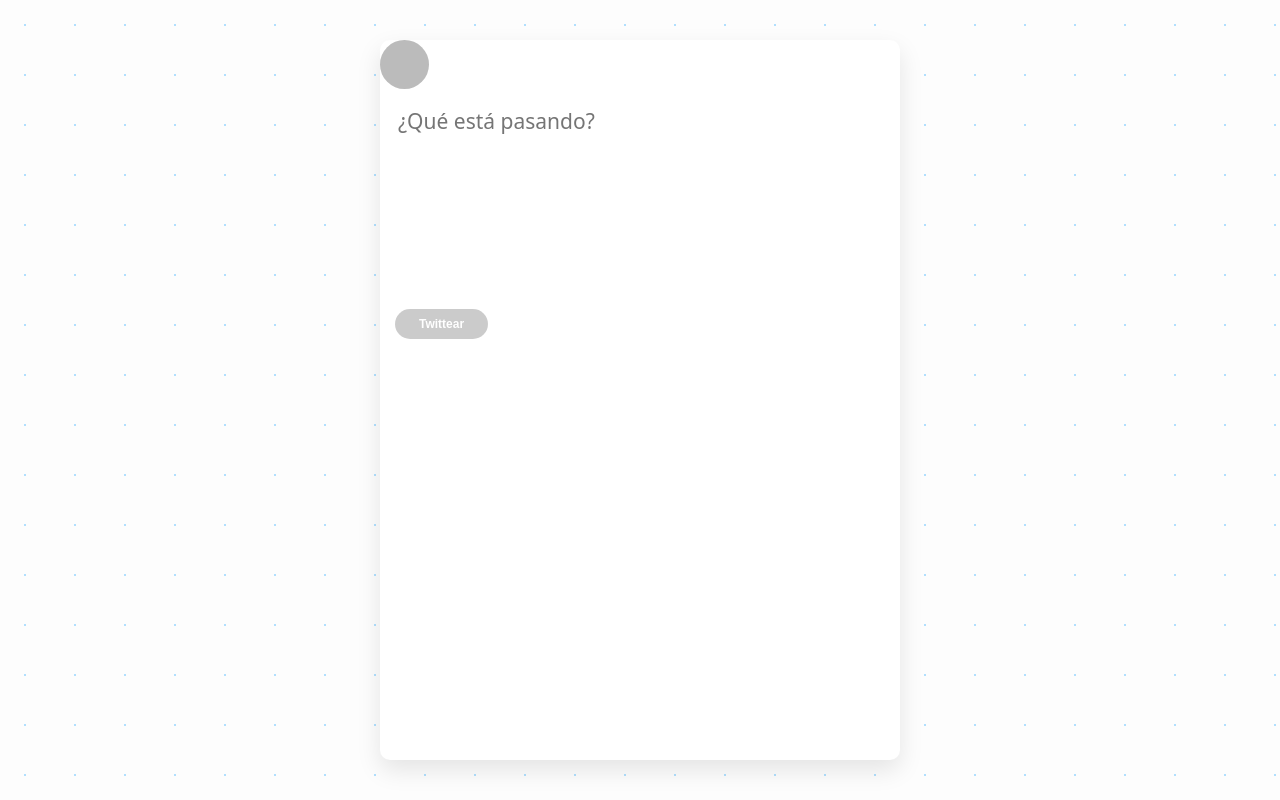
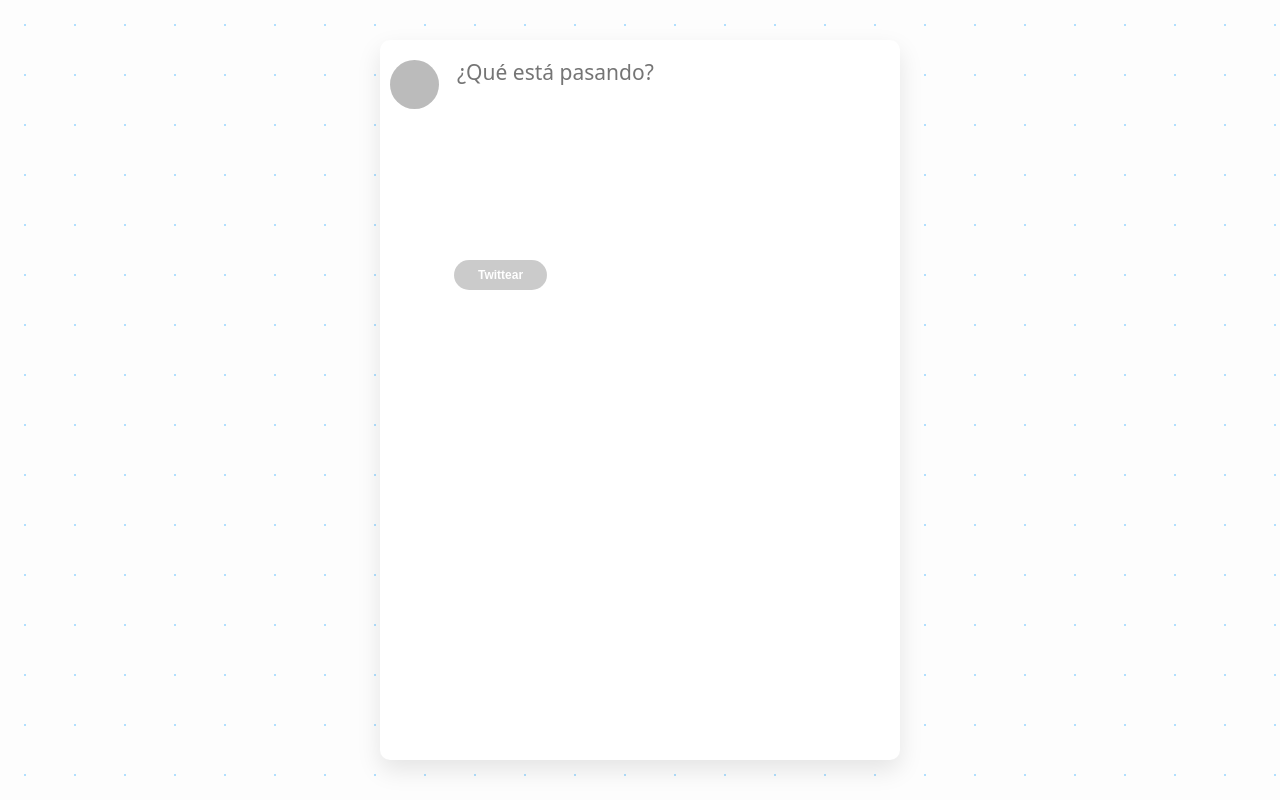
Before and after one commit to daviardev/twetdev, a Next.js app: page /compose/twet in a window 1280 px wide. Built offline with nearby package versions, Linux system fonts and the light colour scheme; no server answers; sample sign-in values are in the browser's storage.

Commit message:
style: Styling the form and image

```diff
--- a/pages/compose/twet/styles.module.css
+++ b/pages/compose/twet/styles.module.css
@@ -1,6 +1,6 @@
 .writeText {
+    border-radius: 10px;
     width: 100%;
-    border: 0;
     padding: 15px;
     font-size: 21px;
     outline: none;
@@ -13,3 +13,41 @@
 .content {
     padding: 15px;
 }
+
+.form {
+    padding: 10px;
+
+}
+
+.avatar_container {
+    padding-top: 20px;
+    padding-left: 10px;
+}
+
+.form_container {
+    display: flex;
+    align-items: flex-start;
+}
+
+.remove_img {
+    position: relative;
+}
+
+.image {
+    width: 100%;
+    height: auto;
+    border-radius: 10px;
+}
+
+.button {
+    background: rgba(0, 0, 0, 0.3);
+    border: 0;
+    border-radius: 999px;
+    color: #fff;
+    font-size: 24px;
+    width: 32px;
+    height: 32px;
+    top: 15px;
+    position: absolute;
+    right: 15px;
+}
```
